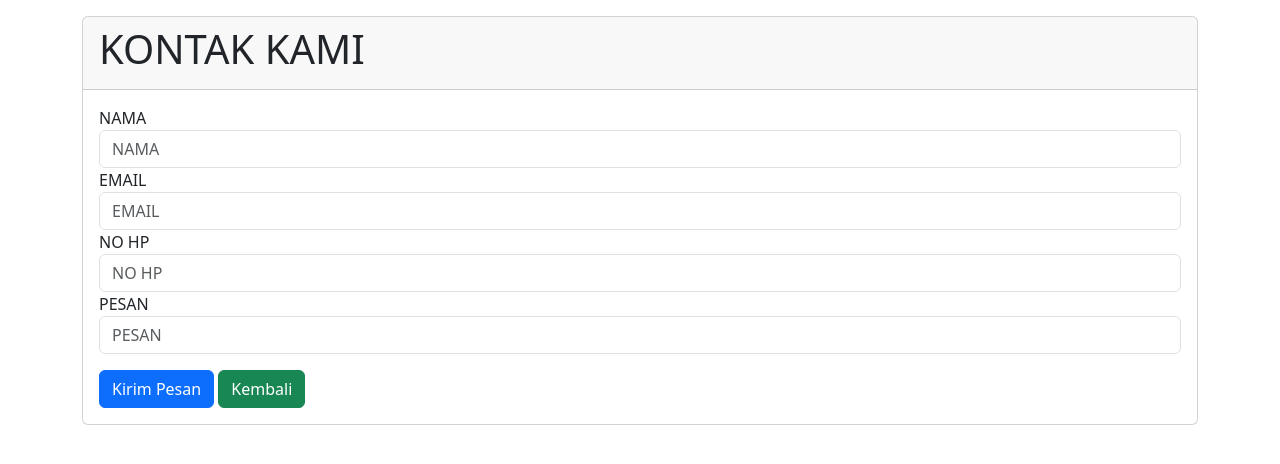
After one commit to MaulllCode/crud-transaksi, a PHP site: page /kontak in a window 1280 px wide. The commit adds this page. Shown: the top 464 px of the page. Run offline with PHP 8.4, Linux system fonts and the light colour scheme; some libraries are stand-ins or nearby versions.

Commit message:
guest book

```diff
--- a/hapus.php
+++ b/hapus.php
@@ -23,4 +23,5 @@ if ($_GET) {
 } else {
     echo '<script>alert("Pilih data yang ingin dihapus terlebih dahulu !!!"); window.location.href="index"</script>';
 }
+
 ?>
--- a/index.php
+++ b/index.php
@@ -52,11 +52,13 @@
                     </div>
                     <div class="col pt-2">
                         <div class="d-flex justify-content-end">
+                            <div>
                                 <?php
                                 // Tombol login dan logout
                                 if (!isset($_SESSION['id_user'])) {
                                 ?>
                                     <a class="btn btn-primary" href="login"><i class="fa-solid fa-right-to-bracket"></i> Masuk</a>
+                                    <a class="btn btn-warning" href="kontak"><i class="fa-solid fa-phone"></i> Kontak Kami</a>
                                 <?php
                                 } else {
                                 ?>
@@ -66,6 +68,7 @@
                                 <?php
                                 }
                                 ?>
+                            </div>
                         </div>
                     </div>
                 </div>
@@ -82,6 +85,7 @@
                                 if (isset($_SESSION['id_user'])) {
                                 ?>
                                     <a href="tambah" class="btn btn-primary" role="button" title="Tambah Data"><i class="glyphicon glyphicon-plus"></i> Tambah Data</a>
+                                    <a href="kontak" class="btn btn-warning" role="button" title="Daftar Pesan"><i class="glyphicon glyphicon-plus"></i> Daftar Pesan</a>
                                 <?php
                                 }
                                 ?>
--- /dev/null
+++ b/kontak.php
@@ -0,0 +1,181 @@
+<!DOCTYPE html>
+<html lang="en">
+
+<head>
+    <meta http-equiv=”Content-Type” content=”text/html; charset=UTF-8″ />
+    <meta charset="UTF-8">
+    <meta http-equiv="X-UA-Compatible" content="IE=edge">
+    <meta name="viewport" content="width=device-width, initial-scale=1.0">
+
+    <!-- Bootstraps -->
+    <link href="https://cdn.jsdelivr.net/npm/bootstrap@5.3.0-alpha1/dist/css/bootstrap.min.css" rel="stylesheet" integrity="sha384-GLhlTQ8iRABdZLl6O3oVMWSktQOp6b7In1Zl3/Jr59b6EGGoI1aFkw7cmDA6j6gD" crossorigin="anonymous">
+    <script src="https://cdn.jsdelivr.net/npm/bootstrap@5.3.0-alpha1/dist/js/bootstrap.bundle.min.js" integrity="sha384-w76AqPfDkMBDXo30jS1Sgez6pr3x5MlQ1ZAGC+nuZB+EYdgRZgiwxhTBTkF7CXvN" crossorigin="anonymous"></script>
+
+    <!-- Fontawesome -->
+    <script src="https://kit.fontawesome.com/d0157de78d.js" crossorigin="anonymous"></script>
+
+    <title>Document</title>
+</head>
+
+<body>
+
+    <div id="kode">
+
+        <?php
+        // Session
+        session_start();
+        // if (!isset($_SESSION["id_user"])) {
+        //     echo '<script>alert("Hanya Admin yang dapat mengakses halaman ini !!!"); window.location.href="index"</script>';
+        //     exit;
+        // }
+
+        // Proses tambah
+        include "conn.php";
+        if (isset($_POST['kontak'])) {
+            $nama = $_POST['nama'];
+            $email = $_POST['email'];
+            $no_hp = $_POST['no_hp'];
+            $pesan = $_POST['pesan'];
+
+            $sql = "INSERT INTO pesan VALUES (NULL, '$nama', '$email', '$no_hp', '$pesan')";
+
+            $result = mysqli_query($kon, $sql);
+
+            if (!$result) {
+                die("Connection failed: " . mysqli_connect_error());
+            } else {
+                echo '<script>alert("Data Berhasil Ditambahkan !!!"); window.location.href="index"</script>';
+            }
+        }
+        ?>
+
+    </div>
+
+    <?php
+    // Tombol login dan logout
+    if (isset($_SESSION['id_user'])) {
+    ?>
+        <div id="form" class="container py-3">
+            <!-- Content Wrapper. Contains page content -->
+            <div class="card">
+                <!-- Content Header (Page header) -->
+                <section class="card-header">
+                    <h1>
+                        DAFTAR PESAN
+                    </h1>
+                </section>
+                <!-- Main content -->
+                <section class="card-body">
+                    <div class="row">
+                        <!-- left column -->
+                        <div class="col-md-12">
+                            <!-- general form elements -->
+                            <div class="box box-primary">
+                                <!-- /.box-header -->
+                                <!-- form start -->
+                                <div class="container">
+                                    <div class="box-body table-responsive">
+                                        <table id="myTable" class="table table-bordered table-hover pt-2">
+                                            <thead>
+                                                <tr>
+                                                    <th>NO</th>
+                                                    <th>NAMA</th>
+                                                    <th>EMAIL</th>
+                                                    <th>NO HP</th>
+                                                    <th>PESAN</th>
+                                                </tr>
+                                            </thead>
+
+                                            <tbody>
+                                                <?php
+                                                include "conn.php";
+                                                // Ambil data untuk index
+                                                $no = 1;
+                                                $query = mysqli_query($kon, "SELECT * FROM pesan");
+                                                while ($row = mysqli_fetch_array($query)) {
+                                                ?>
+                                                    <tr>
+                                                        <td><?php echo $no++; ?></td>
+                                                        <td><?php echo $row['nama']; ?></td>
+                                                        <td><?php echo $row['email']; ?></td>
+                                                        <td><?php echo $row['no_hp']; ?></td>
+                                                        <td><?php echo $row['pesan']; ?></td>
+                                                    </tr>
+                                                <?php } ?>
+                                            </tbody>
+                                            <div class="box-footer mb-3">
+                                                <a href="index" class="btn btn-success"> Kembali</a>
+                                            </div>
+                                        </table>
+                                    </div>
+                                </div>
+                            </div>
+                            <!-- /.box -->
+                        </div>
+                    </div>
+                </section>
+                <!-- /.content -->
+            </div>
+            <!-- /.content-wrapper -->
+        </div>
+    <?php
+    } else {
+    ?>
+        <div id="form" class="container py-3">
+            <!-- Content Wrapper. Contains page content -->
+            <div class="card">
+                <!-- Content Header (Page header) -->
+                <section class="card-header">
+                    <h1>
+                        KONTAK KAMI
+                    </h1>
+                </section>
+                <!-- Main content -->
+                <section class="card-body">
+                    <div class="row">
+                        <!-- left column -->
+                        <div class="col-md-12">
+                            <!-- general form elements -->
+                            <div class="box box-primary">
+                                <!-- /.box-header -->
+                                <!-- form start -->
+                                <form role="form" method="post" action="">
+                                    <div class="box-body">
+                                        <div class="form-group">
+                                            <label>NAMA</label>
+                                            <input type="text" name="nama" class="form-control" placeholder="NAMA" required>
+                                        </div>
+                                        <div class="form-group">
+                                            <label>EMAIL</label>
+                                            <input type="email" name="email" class="form-control" placeholder="EMAIL" required>
+                                        </div>
+                                        <div class="form-group">
+                                            <label>NO HP</label>
+                                            <input type="number" name="no_hp" class="form-control" placeholder="NO HP" required>
+                                        </div>
+                                        <div class="form-group">
+                                            <label>PESAN</label>
+                                            <input type="text" name="pesan" class="form-control" placeholder="PESAN" required>
+                                        </div>
+                                    </div>
+                                    <!-- /.box-body -->
+                                    <div class="box-footer pt-3">
+                                        <button type="submit" class="btn btn-primary" name="kontak" title="Kirim Pesan"> <i class="glyphicon glyphicon-floppy-disk"></i> Kirim Pesan</button>
+                                        <a href="index" class="btn btn-success"> Kembali</a>
+                                    </div>
+                                </form>
+                            </div>
+                            <!-- /.box -->
+                        </div>
+                    </div>
+                </section>
+                <!-- /.content -->
+            </div>
+            <!-- /.content-wrapper -->
+        </div>
+    <?php
+    }
+    ?>
+</body>
+
+</html>
```
Lines whose indentation alone changed are shown as unchanged.
